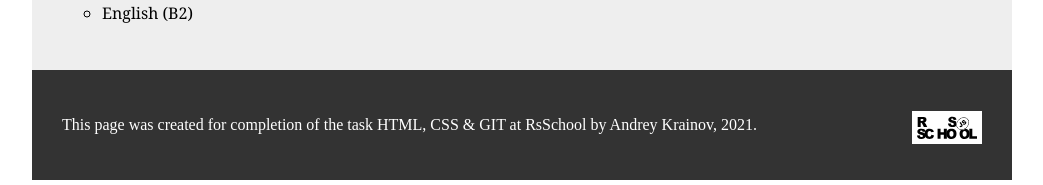
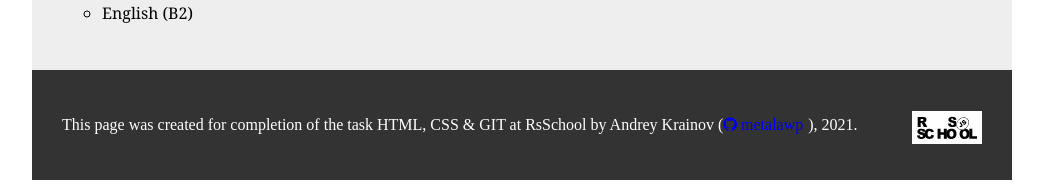
Before and after one commit to metalawp/rsschool-cv, a plain HTML site: page index.html in a window 1280 px wide. Shown: the part 1844-2029 px from the top of the page, without its empty margins (118-1161 px from the left). Drawn offline with Linux system fonts and the light colour scheme.

Commit message:
feat: add link to github in footer

```diff
--- a/index.html
+++ b/index.html
@@ -127,11 +127,15 @@
         </ul>
       </article>
     </main>
-    <footer>
-      <div class="footer">
+    <footer class="footer">
+      <div>
         <p>
           This page was created for completion of the task HTML, CSS & GIT at
-          RsSchool by Andrey Krainov, 2021.
+          RsSchool by Andrey Krainov (<a
+            href="https://github.com/metalawp"
+            target="_blank"
+            ><i class="fa fa-github"> metalawp</i></a
+          >), 2021.
           <a href="https://rs.school/js/" target="_blank"
             ><img class="rss" src="rs_school_js.svg" alt="RsSchool logo"
           /></a>
--- a/main.css
+++ b/main.css
@@ -109,6 +109,9 @@ pre {
 .footer p {
   color: #fff;
 }
+.footer a:visited {
+  color: #ffffff;
+}
 .anchor:before {
   height: 90px;
   margin: -90px 0 0;
```
